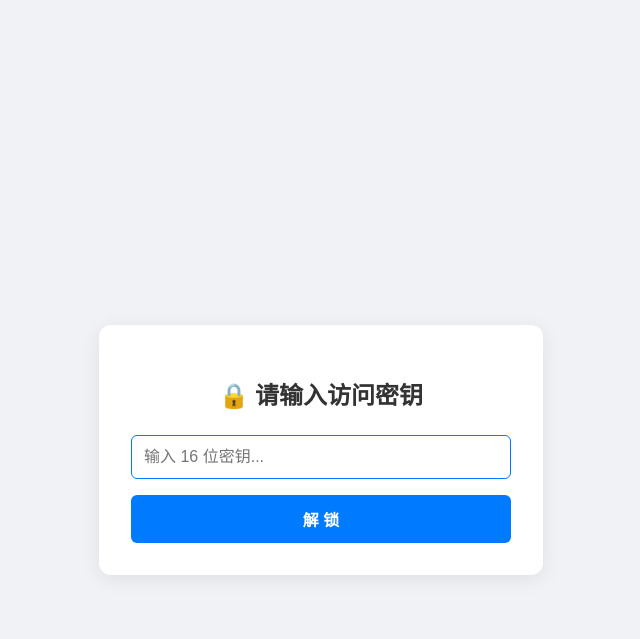
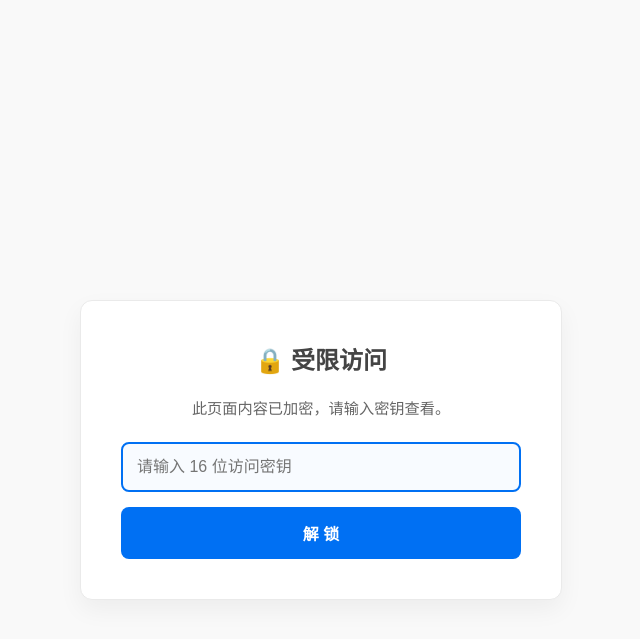
Before and after one commit to zhangyucan/zhangyucan.github.io, a Jekyll site: the page built from _posts/2025-06-22-写在出发之前.md, in a window 1280 px wide. Shown: the top 639 px of the page, without its empty margins (319-959 px from the left). Built offline with Jekyll 4.4.1, drawn with Linux system fonts in a browser that asks for light colours.

Commit message:
'repair'

```diff
--- a/_layouts/locked.html
+++ b/_layouts/locked.html
@@ -3,53 +3,66 @@
 <head>
     <meta charset="UTF-8">
     <meta name="viewport" content="width=device-width, initial-scale=1.0">
-    <title>受保护的页面</title>
+    <title>私密内容 - 受密码保护</title>
     <script src="https://cdnjs.cloudflare.com/ajax/libs/crypto-js/4.1.1/crypto-js.min.js"></script>
     <style>
-        body { font-family: -apple-system, BlinkMacSystemFont, "Segoe UI", Roboto, Helvetica, Arial, sans-serif; background: #f0f2f5; display: flex; align-items: center; justify-content: center; height: 100vh; margin: 0; }
-        .login-box { background: white; padding: 2rem; border-radius: 12px; box-shadow: 0 4px 20px rgba(0,0,0,0.08); width: 100%; max-width: 380px; text-align: center; }
-        h2 { margin-bottom: 1.5rem; color: #333; font-weight: 600; }
-        input[type="password"] { width: 100%; padding: 12px; margin-bottom: 1rem; border: 1px solid #ddd; border-radius: 6px; box-sizing: border-box; font-size: 16px; outline: none; transition: border 0.2s; }
-        input[type="password"]:focus { border-color: #007bff; }
-        button { width: 100%; padding: 12px; background: #007bff; color: white; border: none; border-radius: 6px; cursor: pointer; font-size: 16px; font-weight: 600; transition: background 0.2s; }
-        button:hover { background: #0056b3; }
-        .error { color: #dc3545; font-size: 14px; margin-top: 10px; display: none; }
-        #protected-content { display: none; margin-top: 20px; text-align: left; line-height: 1.6; color: #444; word-break: break-word; }
-        .hidden-data { display: none; }
+        body { font-family: -apple-system, BlinkMacSystemFont, "Segoe UI", Roboto, "Helvetica Neue", Arial, sans-serif; background: #f9f9f9; display: flex; justify-content: center; align-items: center; min-height: 100vh; margin: 0; color: #333; }
+        .container { background: white; padding: 2.5rem; border-radius: 12px; box-shadow: 0 10px 25px rgba(0,0,0,0.05); width: 100%; max-width: 400px; text-align: center; border: 1px solid #eaeaea; }
+        h2 { margin-top: 0; color: #444; font-weight: 600; font-size: 1.5rem; }
+        p { color: #666; font-size: 0.95rem; margin-bottom: 1.5rem; }
+        input[type="password"] { width: 100%; padding: 14px; margin-bottom: 15px; border: 2px solid #eee; border-radius: 8px; font-size: 16px; outline: none; transition: all 0.2s; box-sizing: border-box; }
+        input[type="password"]:focus { border-color: #0070f3; background: #f8fbff; }
+        button { width: 100%; padding: 14px; background: #0070f3; color: white; border: none; border-radius: 8px; font-size: 16px; font-weight: 600; cursor: pointer; transition: background 0.2s; }
+        button:hover { background: #0051a2; }
+        .error { color: #e00; font-size: 0.85rem; margin-top: 1rem; display: none; background: #fff0f0; padding: 10px; border-radius: 6px; }
+        #content { display: none; text-align: left; margin-top: 2rem; padding-top: 2rem; border-top: 1px solid #eee; line-height: 1.8; }
+        /* 简单的 Markdown 样式模拟 */
+        #content h1, #content h2 { margin-top: 0; }
+        #content code { background: #f3f3f3; padding: 2px 5px; border-radius: 4px; font-family: monospace; }
     </style>
 </head>
 <body>
 
-<div class="login-box">
-    <div id="login-form">
-        <h2>🔒 请输入访问密钥</h2>
-        <input type="password" id="passwordInput" placeholder="输入 16 位密钥..." autofocus>
-        <button onclick="attemptUnlock()">解 锁</button>
-        <div id="errorMsg" class="error">密钥错误或数据损坏</div>
+<div class="container" id="login-card">
+    <h2>🔒 受限访问</h2>
+    <p>此页面内容已加密，请输入密钥查看。</p>
+
+    <input type="password" id="password" placeholder="请输入 16 位访问密钥" autofocus>
+    <button onclick="unlock()">解 锁</button>
+
+    <div id="error-msg" class="error"></div>
+</div>
+
+<div id="content" class="container" style="max-width: 800px; display: none;">
     </div>
 
-    <div id="protected-content"></div>
-</div>
+<input type="hidden" id="iv-config" value="00000000000000000000000000000000">
 
-<input type="hidden" id="iv-string" value="00000000000000000000000000000000">
+<input type="hidden" id="ciphertext-config" value="请在这里粘贴加密工具生成的Base64密文">
 
-<input type="hidden" id="ciphertext-base64" value="请在这里粘贴你的Base64密文">
 <script>
-    function attemptUnlock() {
-        const password = document.getElementById('passwordInput').value;
-        const ivString = document.getElementById('iv-string').value;
-        const ciphertext = document.getElementById('ciphertext-base64').value;
-        const errorMsg = document.getElementById('errorMsg');
-        const contentDiv = document.getElementById('protected-content');
-        const loginForm = document.getElementById('login-form');
+    function unlock() {
+        const password = document.getElementById('password').value;
+        const ivStr = document.getElementById('iv-config').value;
+        const ciphertext = document.getElementById('ciphertext-config').value.trim();
+        const errorEl = document.getElementById('error-msg');
+        const loginCard = document.getElementById('login-card');
+        const contentEl = document.getElementById('content');
 
-        // 重置状态
-        errorMsg.style.display = 'none';
+        errorEl.style.display = 'none';
+        errorEl.textContent = '';
+
+        if (!password) {
+            showError("请输入密钥");
+            return;
+        }
 
         try {
-            // 核心逻辑：方案 A (全部按 UTF-8 文本处理)
+            // 核心逻辑：Text 模式 (Utf8.parse)
+            // 即使 ivStr 是 32 个字符，CryptoJS 在 Text 模式下会按字符解析
+            // 并在 AES 内部自动处理块大小
             const key = CryptoJS.enc.Utf8.parse(password);
-            const iv = CryptoJS.enc.Utf8.parse(ivString); // 关键修正点！
+            const iv = CryptoJS.enc.Utf8.parse(ivStr);
 
             const decrypted = CryptoJS.AES.decrypt(ciphertext, key, {
                 iv: iv,
@@ -57,23 +70,23 @@
                 padding: CryptoJS.pad.Pkcs7
             });
 
-            const resultString = decrypted.toString(CryptoJS.enc.Utf8);
+            const result = decrypted.toString(CryptoJS.enc.Utf8);
 
-            // 验证解密结果
-            if (resultString.length > 0) {
-                // 成功！隐藏登录框，显示内容
-                loginForm.style.display = 'none';
-                contentDiv.innerHTML = resultString; // 支持 HTML 内容
-                contentDiv.style.display = 'block';
+            if (result && result.length > 0) {
+                // 解密成功
+                loginCard.style.display = 'none'; // 隐藏登录框
+                contentEl.innerHTML = result;     // 注入内容
+                contentEl.style.display = 'block'; // 显示内容框
             } else {
                 throw new Error("解密结果为空");
             }
 
         } catch (e) {
-            console.error("Decryption failed:", e);
-            errorMsg.style.display = 'block';
-            // 动画震动提示（可选）
-            document.querySelector('.login-box').animate([
+            console.error(e);
+            showError("密钥错误或密文损坏，解密失败。");
+            // 密码框震动效果
+            const input = document.getElementById('password');
+            input.animate([
                 { transform: 'translateX(0)' },
                 { transform: 'translateX(-5px)' },
                 { transform: 'translateX(5px)' },
```
Also changed, not shown: other parts of _layouts/locked.html (+9 -3 lines).
